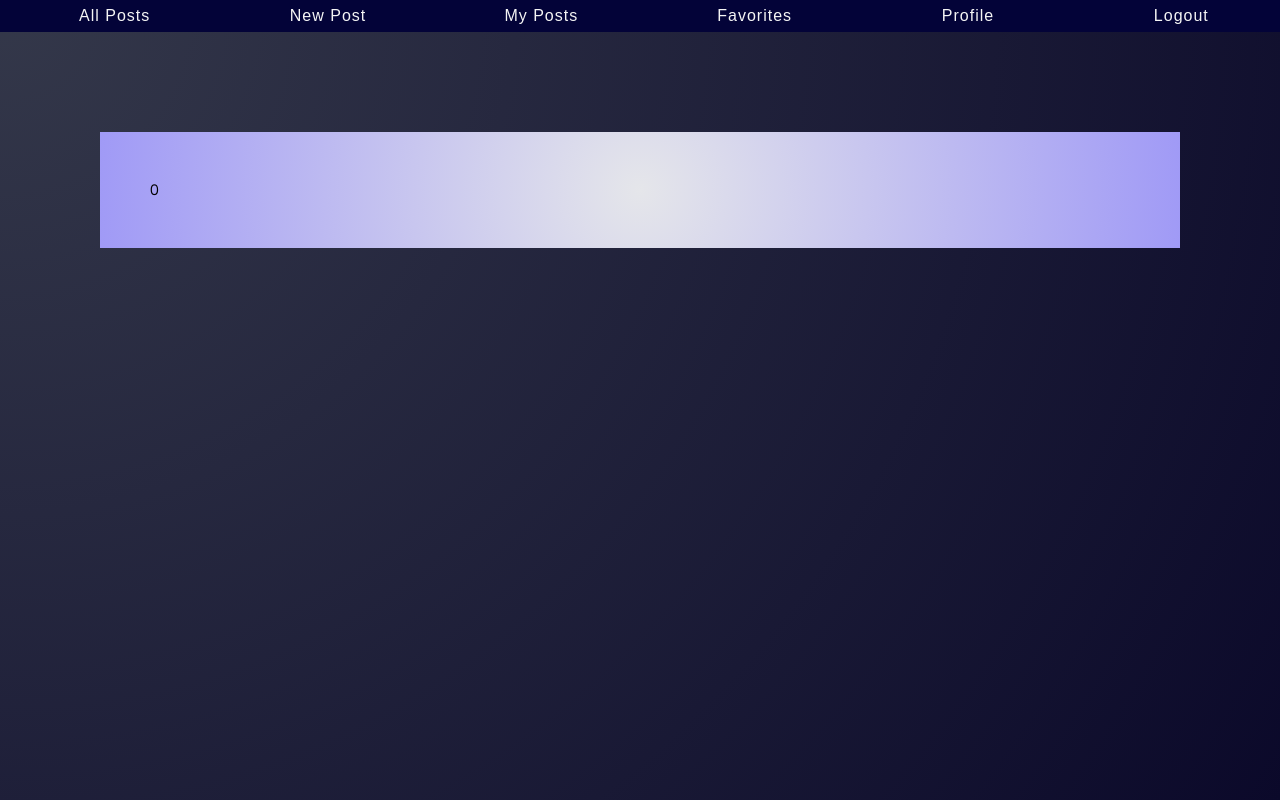
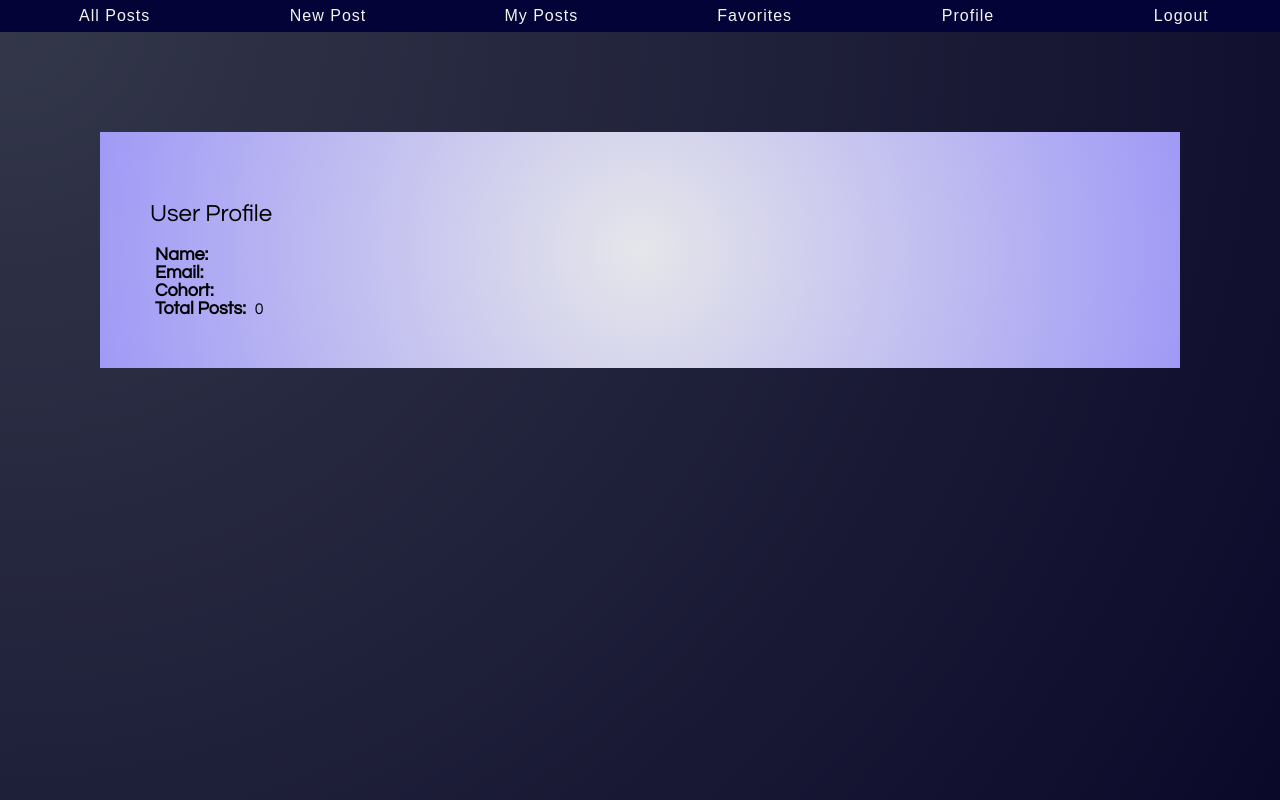
Before and after one commit to jamesfreeman114/learning-moments, a React (Vite) app: page /profile/1 in a window 1280 px wide. Built offline with nearby package versions, Linux system fonts and the light colour scheme; no server answers; sample sign-in values are in the browser's storage.

Commit message:
Added css styling to profile

```diff
--- a/src/components/posts/MyPosts.jsx
+++ b/src/components/posts/MyPosts.jsx
@@ -46,7 +46,7 @@ export const MyPosts = ({ currentUser }) => {
                             >
                                 <Link
                                     className="my-post-topic"
-                                    to={`/${postObj.id}`}>
+                                    to={`../post/${postObj.id}`}>
                                     {postObj.title}
                                 </Link>
                                 <button
--- a/src/components/users/MyProfile.jsx
+++ b/src/components/users/MyProfile.jsx
@@ -26,9 +26,23 @@ export const MyProfile =  ( ) => {
 
 
     return ( <section className="container">
-            <div>{user?.name}</div>
-            <div>{user?.email}</div>
-            <div>{user?.cohort}</div>
-            <div>{posts?.length}</div>
+            <h2 className="user-heading">User Profile</h2>
+            <div>
+                <span className="post-topic">Name: </span>
+                {user?.name}
+            </div>
+            <div>
+                <span className="post-topic">Email: </span>
+                {user?.email}
+            </div>
+            <div>
+                <span className="post-topic">Cohort: </span>
+                {user?.cohort}
+            </div>
+            <div>
+                <span className="post-topic">Total Posts: </span>
+                {posts?.length}
+            </div>
+
             </section>)
 }
--- a/src/components/users/Profile.css
+++ b/src/components/users/Profile.css
@@ -229,3 +229,8 @@ body {
   text-decoration: none;
   margin: 5px;
 }
+
+.user-heading {
+  font-size: x-large;
+  margin: 20px 0px;
+}
```
